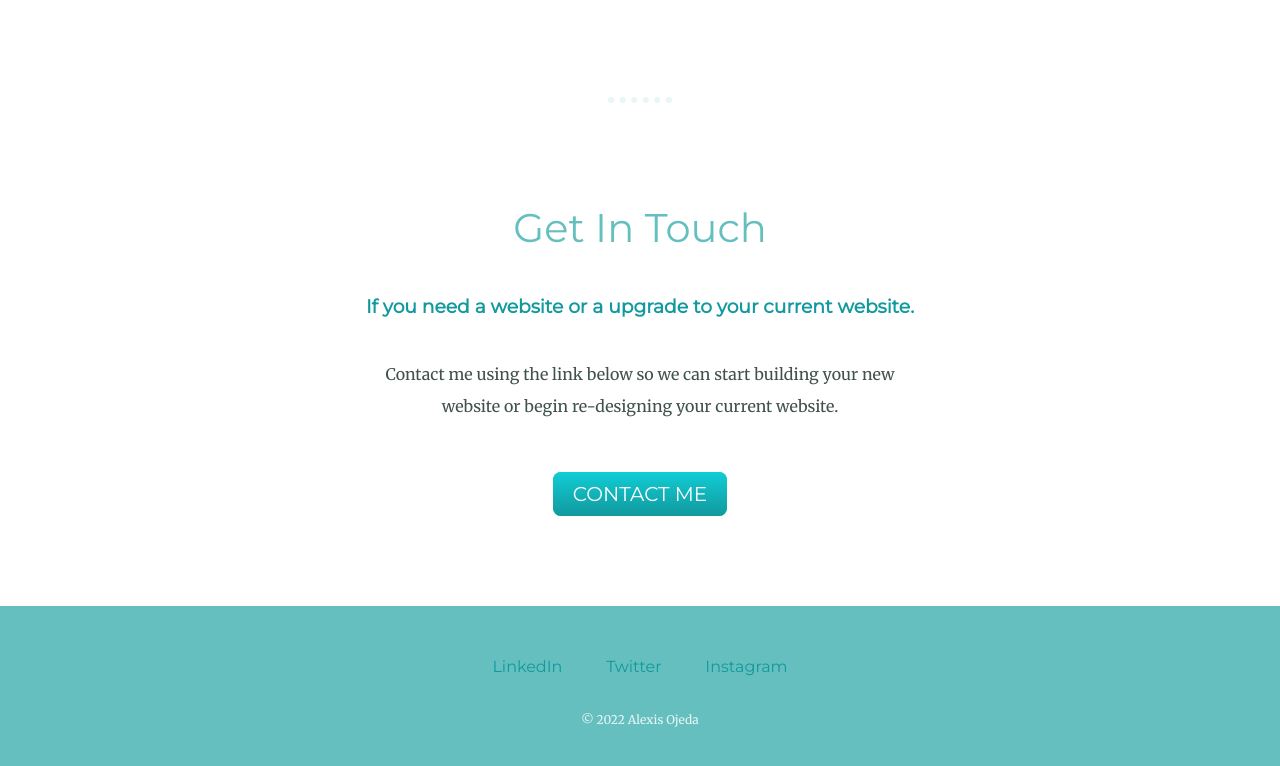
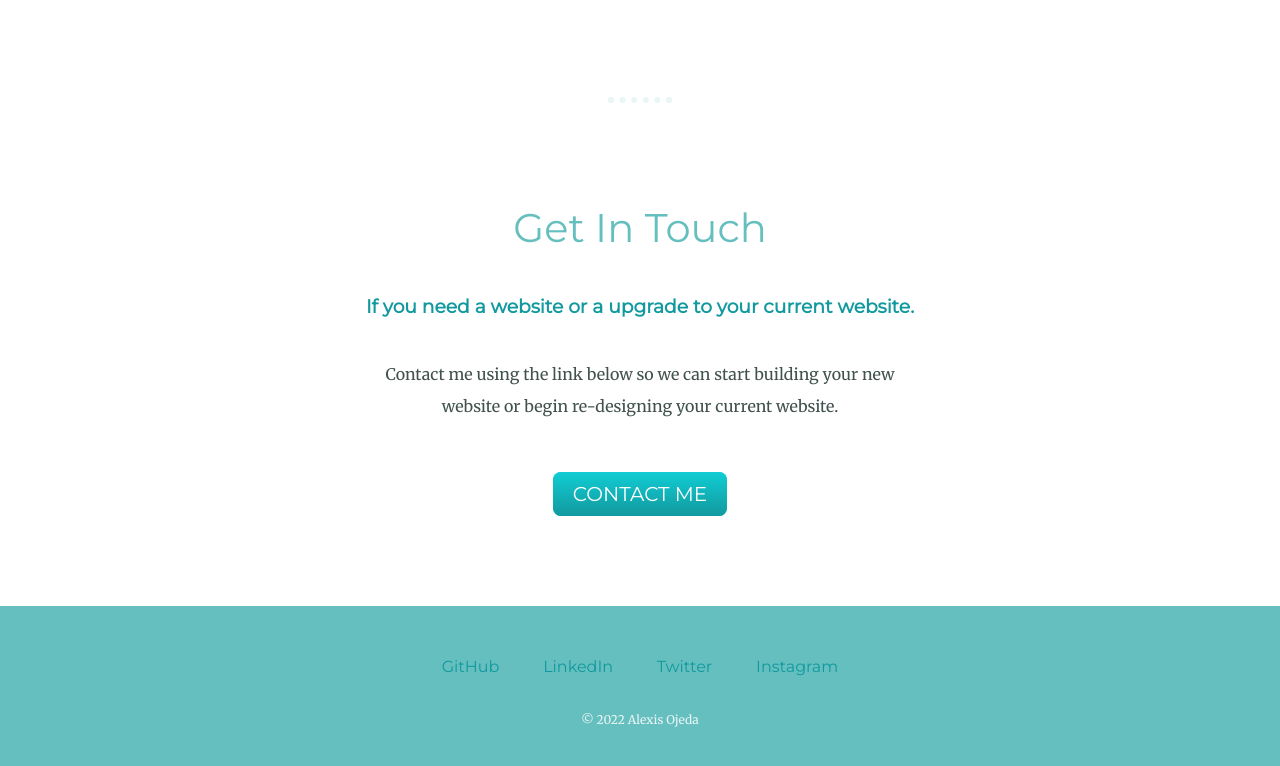
Before and after one commit to lexus9425/Personal-Site-2.0, a plain HTML site: page index.html in a window 1280 px wide. Shown: the part 2133-2899 px from the top of the page. Drawn offline with Linux system fonts and the light colour scheme.

Commit message:
Added link to my GitHub
I added a link to the bottom container for my personal GitHub page.

```diff
--- a/index.html
+++ b/index.html
@@ -62,6 +62,7 @@
 
 
     <div class="bottom-container">
+        <a class="footer-link" href="https://github.com/lexus9425" target="_blank">GitHub</a>
         <a class="footer-link" href="https://www.linkedin.com/in/alexis-ojeda-b912578b/" target="_blank">LinkedIn</a>
         <a class="footer-link" href="https://twitter.com/lexus9425" target="_blank">Twitter</a>
         <a class="footer-link" href="https://www.instagram.com/lexus9425/" target="_blank">Instagram</a>
```
